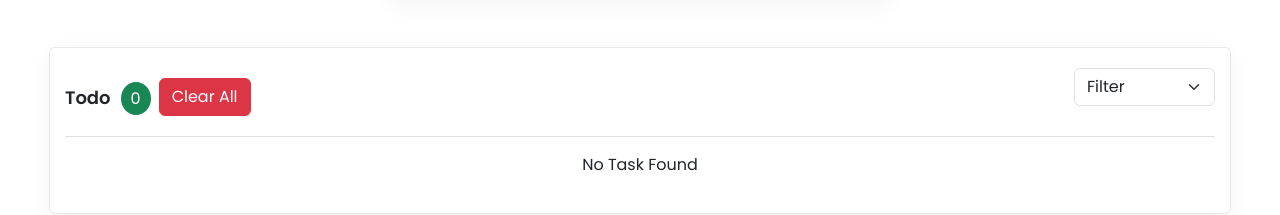
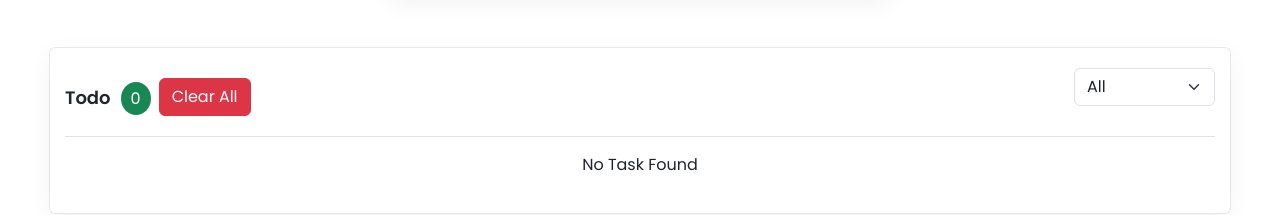
Before and after one commit to sanjidasarwar/reactTaskManager, a React (Create React App) app: page / in a window 1280 px wide. Shown: the part 177-392 px from the top of the page. Built offline with nearby package versions, Linux system fonts and the light colour scheme.

Commit message:
filter  issue solved

```diff
--- a/src/components/ShowTask.jsx
+++ b/src/components/ShowTask.jsx
@@ -38,8 +38,7 @@ function ShowTask({
             </span>
           </div>
           <div>
-            <select className="form-select" onChange={handleFilter}>
-              <option value="default">Filter</option>
+            <select className="form-select" value={filter} onChange={handleFilter}>
               {filterName.map((name) => (
                     <option key={name} value={name} >{name}</option>
                 ))}
```
